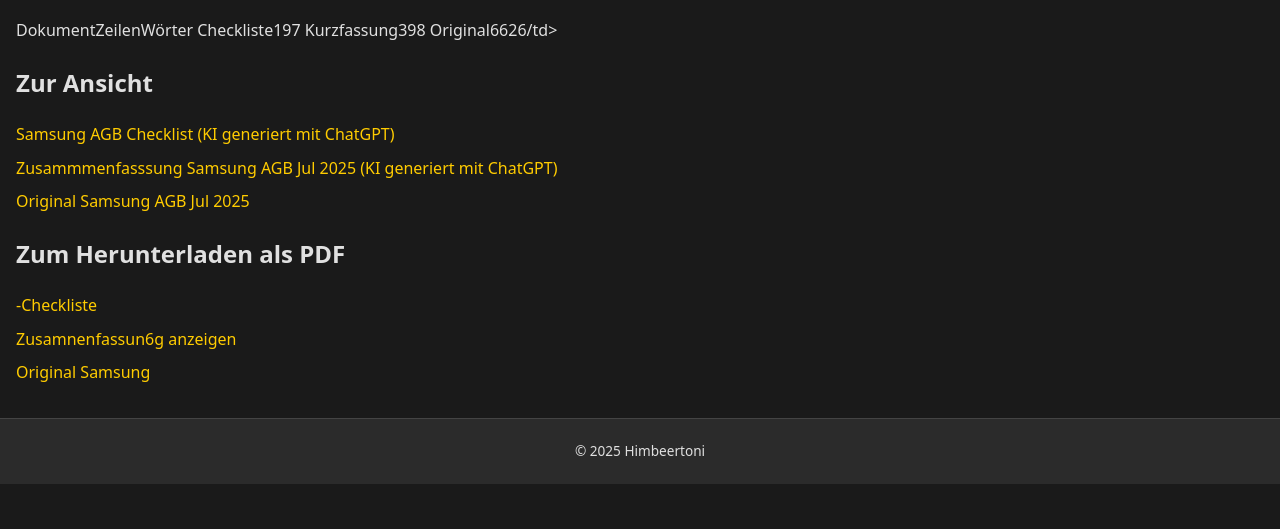
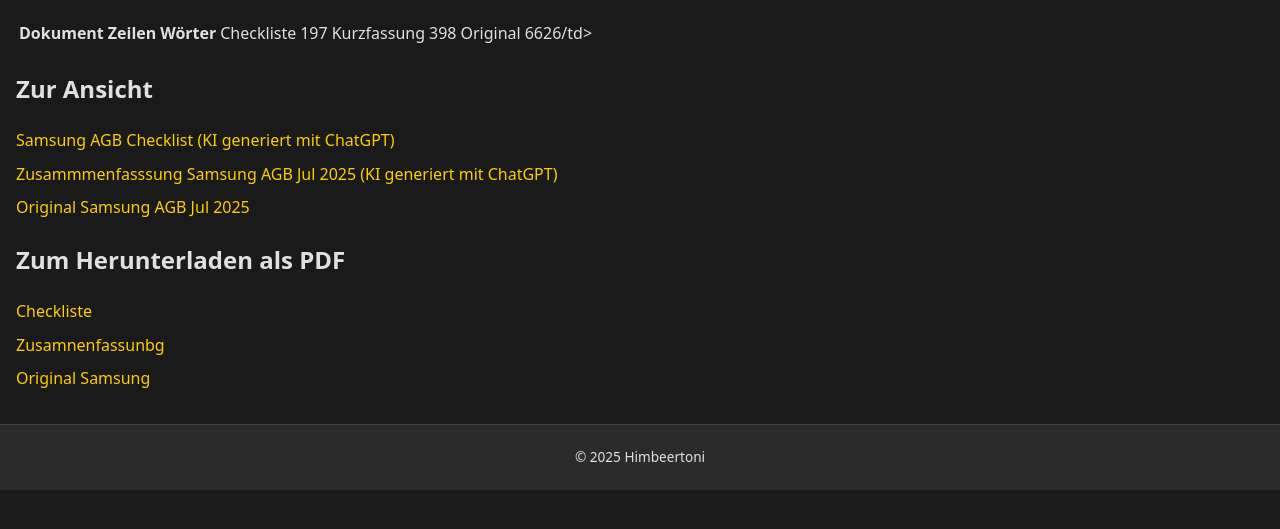
Before and after one commit to himbeer-toni/docs, a plain HTML site: page index.html in a window 1280 px wide. Shown: the part 171-700 px from the top of the page. Drawn offline with Linux system fonts and the light colour scheme; a web font is replaced by a local one.

Commit message:
index.html: edit

```diff
--- a/index.html
+++ b/index.html
@@ -18,15 +18,16 @@
   <header>
     <h1>Documents</h1>
   </header>
-
   <main>
 		<h1>Samsung AGB Juli 2025</h1>
+		<table>
 			<tr>
 				<th>Dokument</th><th>Zeilen</th><th>Wörter</th>
 				<td>Checkliste</td><td<36</td><td>197</td>
 				<td>Kurzfassung</td><td<70</td><td>398</td>
 				<td>Original</td><td<341</td><td>6626/td>
 			</tr>
+		</table>
 		<h2>Zur Ansicht</h2>
     <ul>
       <li><a href="Samsung-AGB-Jul-2025-Checklist.html">Samsung AGB Checklist (KI generiert mit ChatGPT)</a></li>
@@ -35,8 +36,8 @@
     </ul>
 		<h2>Zum Herunterladen als PDF</h2>
     <ul>
-      <li><a href="Samsung-AGB-Jul-2025-Checklist.pdf" target="_blank">-Checkliste</a></li>
-      <li><a href="Samsung-AGB-Jul-2025.pdf" target="_blank">Zusamnenfassun6g anzeigen</a></li>
+      <li><a href="Samsung-AGB-Jul-2025-Checklist.pdf" target="_blank">Checkliste</a></li>
+      <li><a href="Samsung-AGB-Jul-2025.pdf" target="_blank">Zusamnenfassunbg</a></li>
       <li><a href="Samsung-AGB-Jul-2025-Original.txt">Original Samsung</a></li>
     </ul>
   </main>
```
Lines whose indentation alone changed are shown as unchanged.
